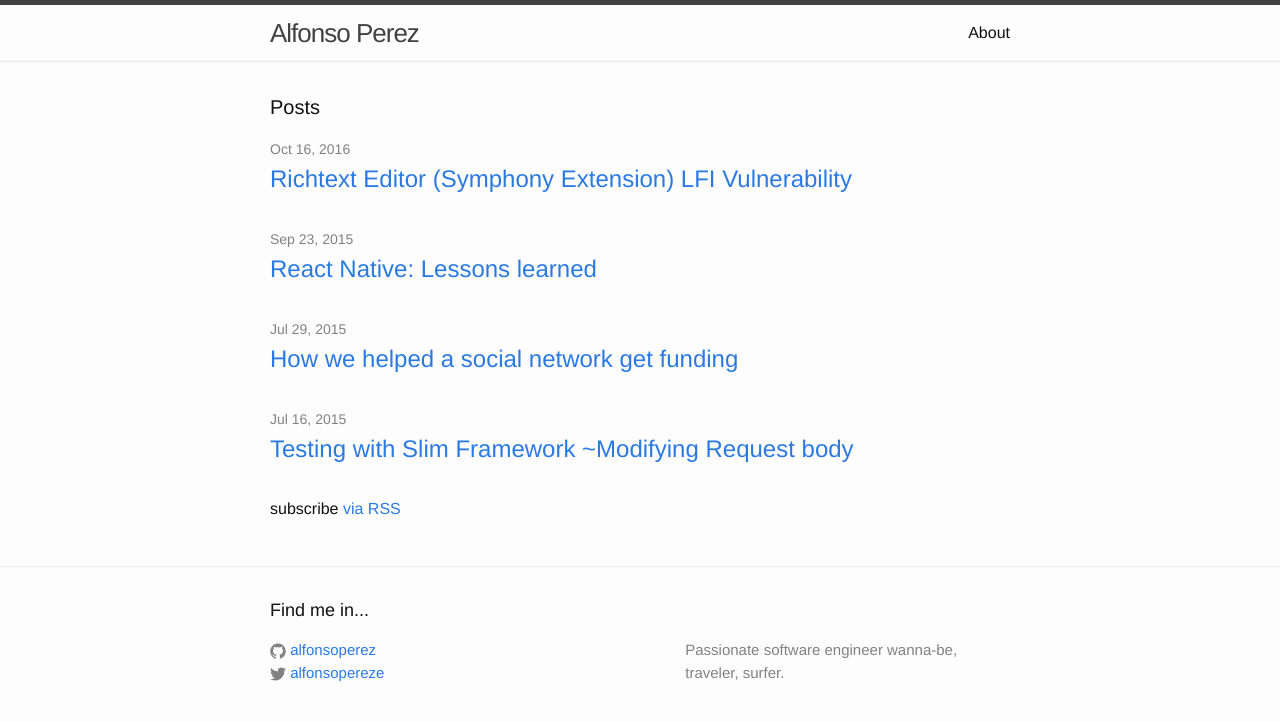
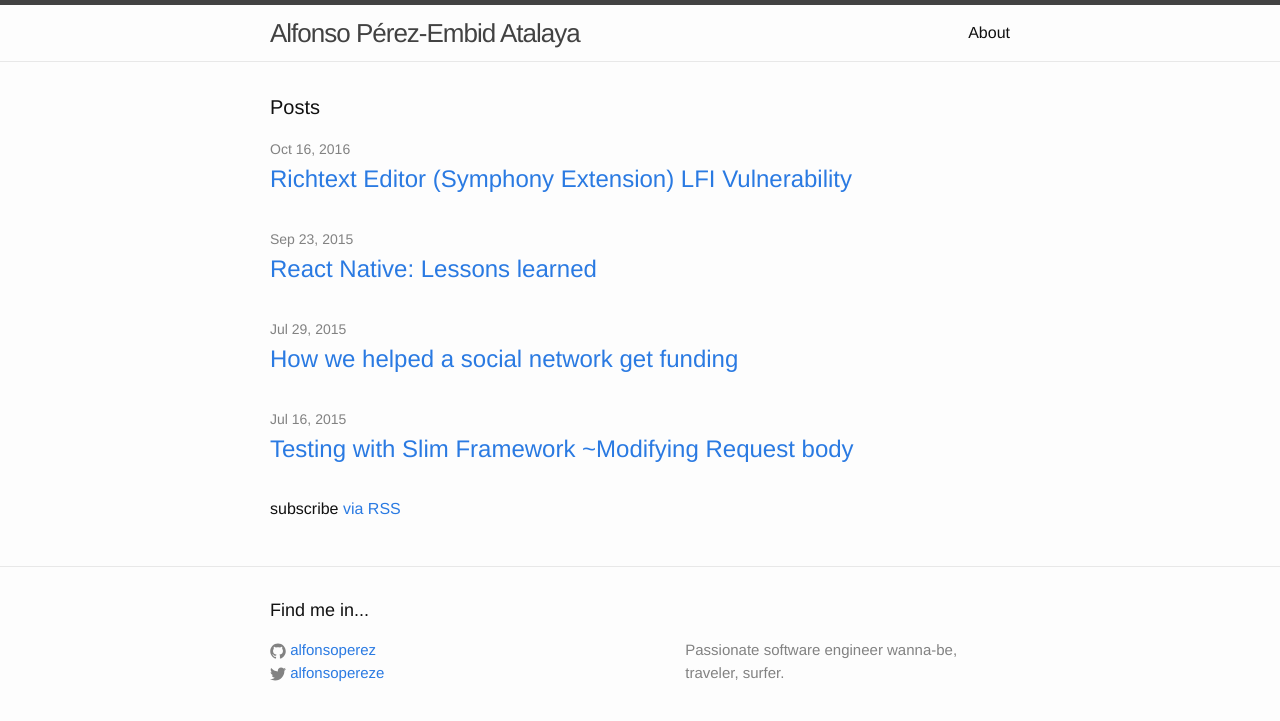
Before and after one commit to alfonsoperez/alfonsoperez.github.io, a Jekyll site: the page built from index.html, in a window 1280 px wide. Shown: the top 721 px of the page. Built offline with Jekyll 4.4.1, drawn with Linux system fonts in a browser that asks for light colours.

Commit message:
update name in Config

```diff
--- a/_config.yml
+++ b/_config.yml
@@ -1,5 +1,5 @@
 # Site settings
-title: Alfonso Perez
+title: Alfonso Pérez-Embid Atalaya
 
 description: > # this means to ignore newlines until "baseurl:"
   Passionate software engineer wanna-be, traveler, surfer.
```
